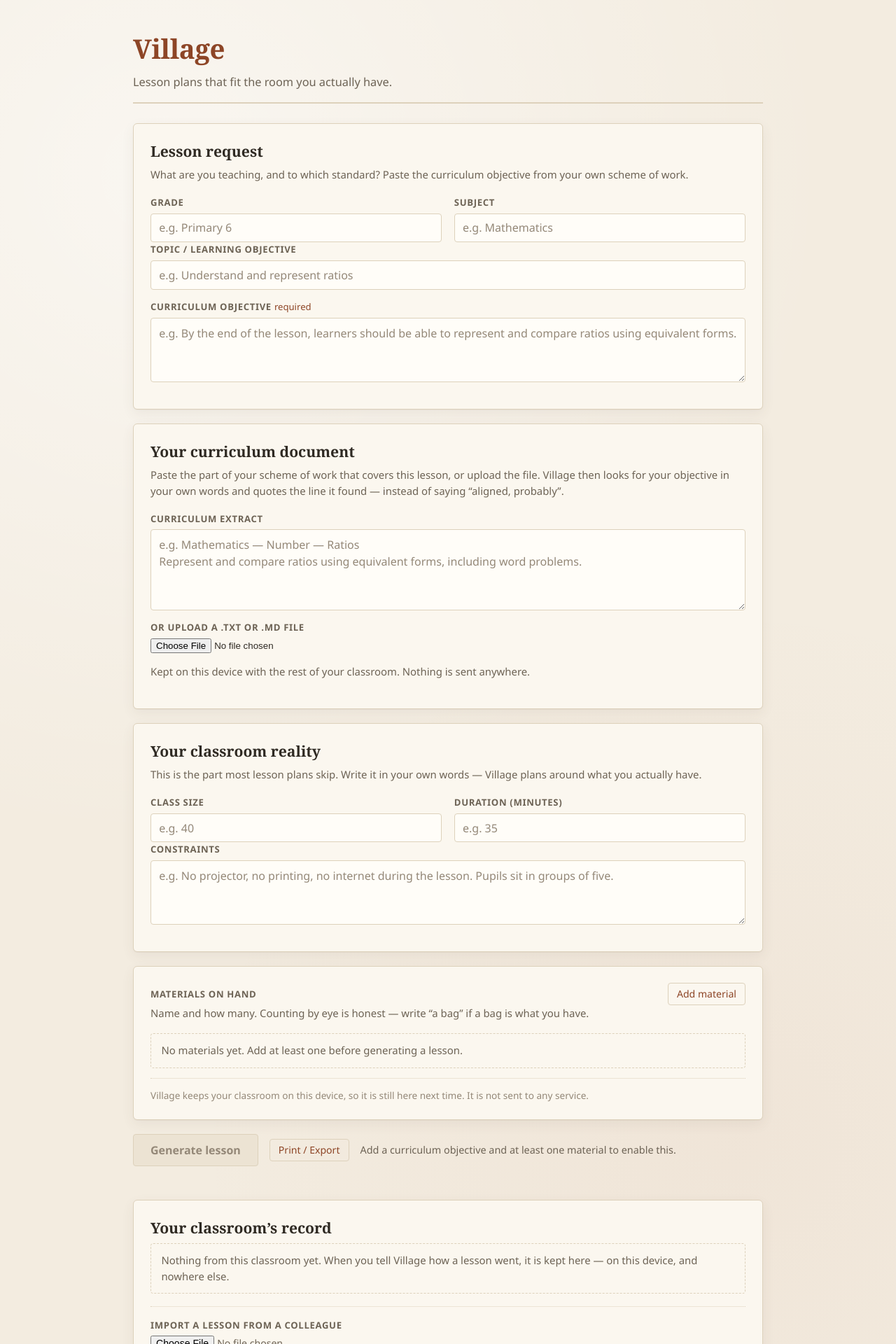
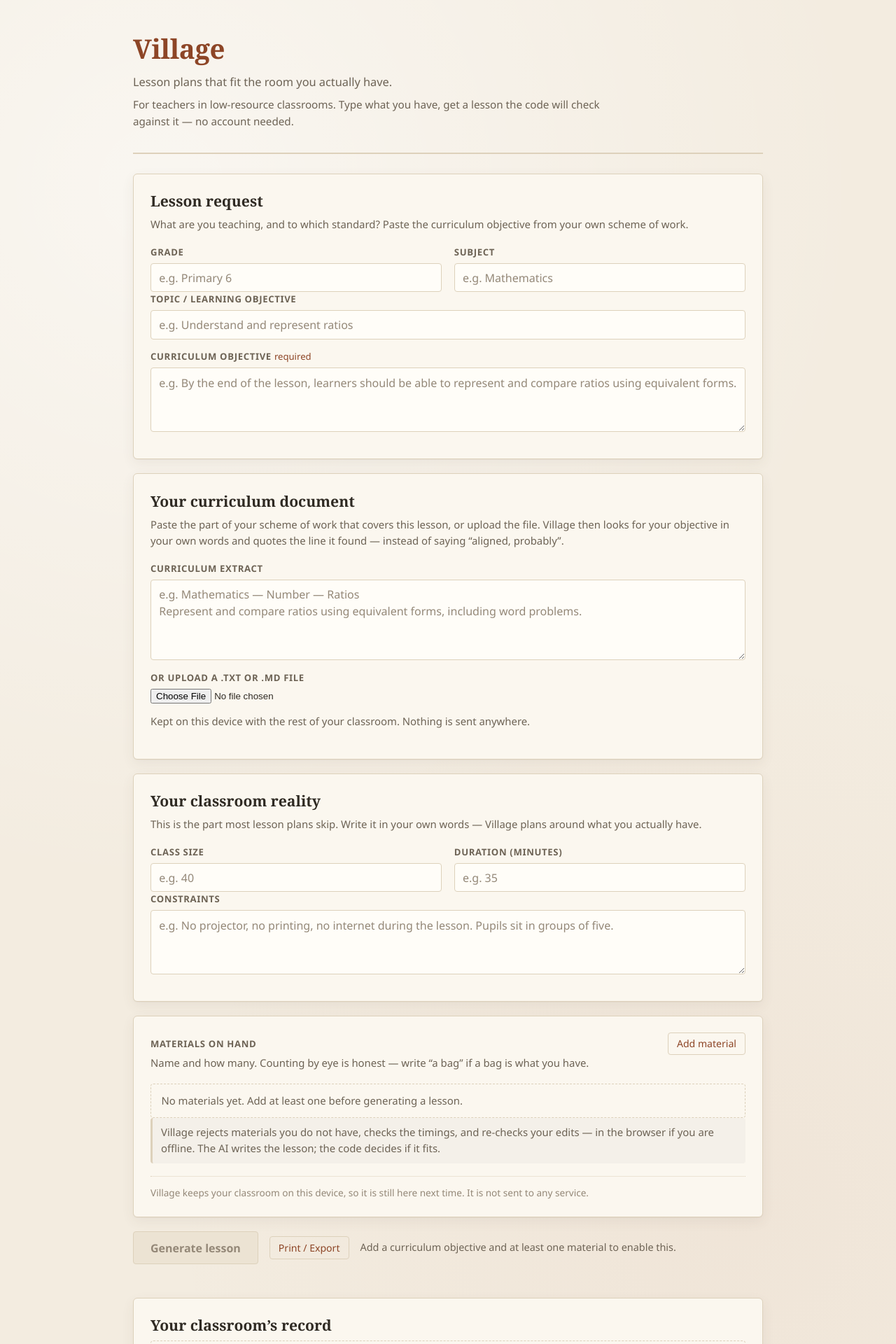
Before and after one commit to Udeibom/village, a React (Vite) app: page / in a window 1280 px wide. Shown: the top 1920 px of the page at 70% size. Built offline with nearby package versions, Linux system fonts and the light colour scheme.

Commit message:
Make judge-facing surface explicit and add first-screen hook

```diff
--- a/src/App.jsx
+++ b/src/App.jsx
@@ -310,6 +310,10 @@ export default function App() {
         <p className="tagline">
           Lesson plans that fit the room you actually have.
         </p>
+        <p className="masthead-subtitle">
+          For teachers in low-resource classrooms. Type what you have, get a
+          lesson the code will check against it — no account needed.
+        </p>
         {!online && (
           <p className="offline-note" role="status">
             No internet connection. Village still opens, still checks your
@@ -332,6 +336,11 @@ export default function App() {
             materials={form.materials}
             onChange={handleMaterialsChange}
           />
+          <p className="card-hint checker-callout">
+            Village rejects materials you do not have, checks the timings, and
+            re-checks your edits — in the browser if you are offline. The AI
+            writes the lesson; the code decides if it fits.
+          </p>
           <p className="card-hint storage-note">
             {remembered
               ? 'Your classroom is kept on this device — it is not sent to any service, and it will be here next time you open Village.'
--- a/src/styles.css
+++ b/src/styles.css
@@ -68,9 +68,24 @@ body {
 }
 
 .tagline {
-  margin: 0.35rem 0 0;
+  margin: 0.35rem 0 0.5rem;
   color: var(--ink-soft);
   font-size: 1.02rem;
+}
+
+.masthead-subtitle {
+  margin: 0 0 1rem;
+  color: var(--ink-soft);
+  font-size: 0.95rem;
+  max-width: 720px;
+}
+
+.checker-callout {
+  margin-top: 0.75rem;
+  padding: 0.6rem 0.75rem;
+  background: rgba(47, 42, 35, 0.03);
+  border-left: 3px solid var(--rule);
+  border-radius: 4px;
 }
 
 .sheet {
```
Also changed, not shown: 2 other files (tests, documents, lock files or other folders).
